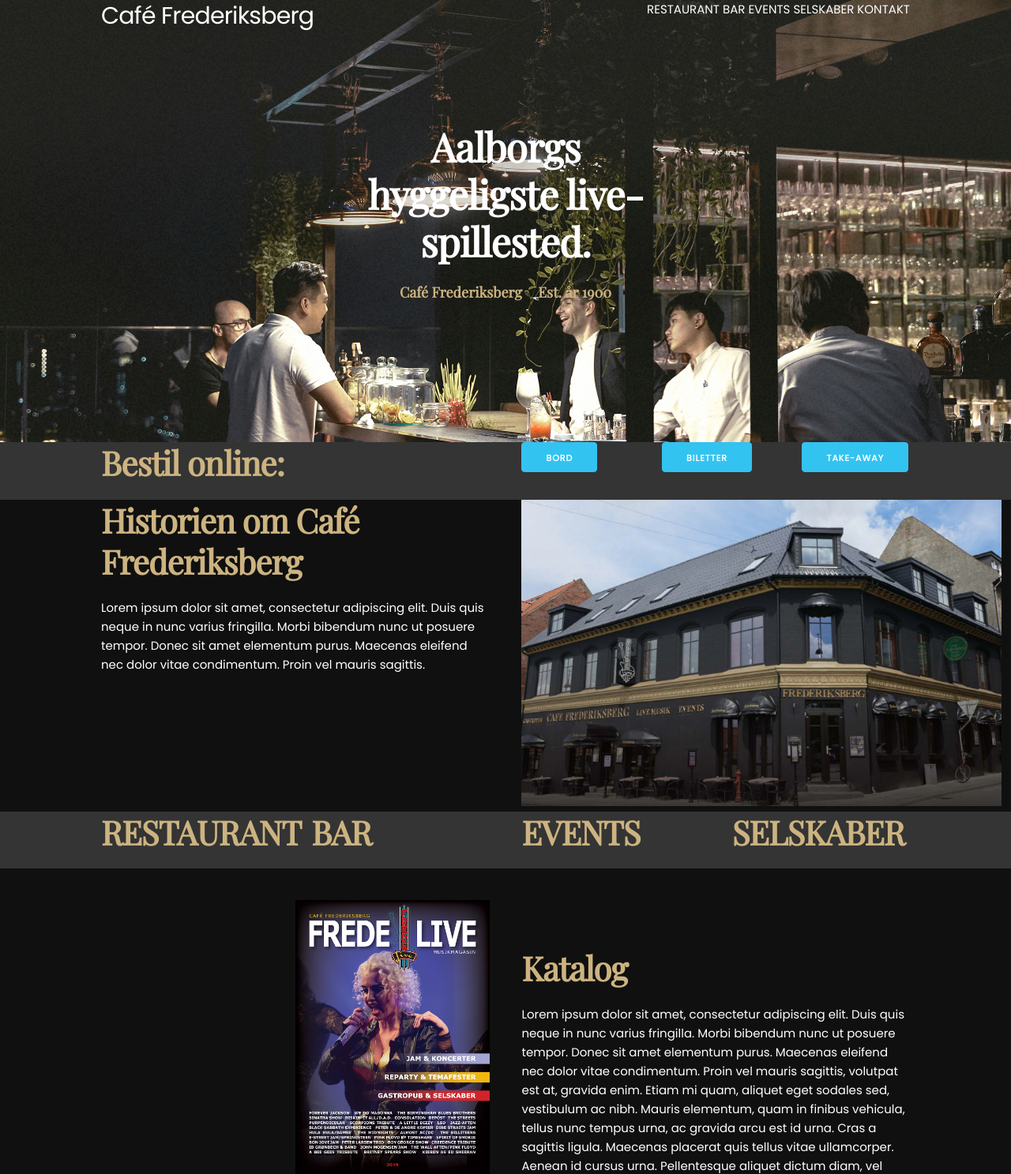
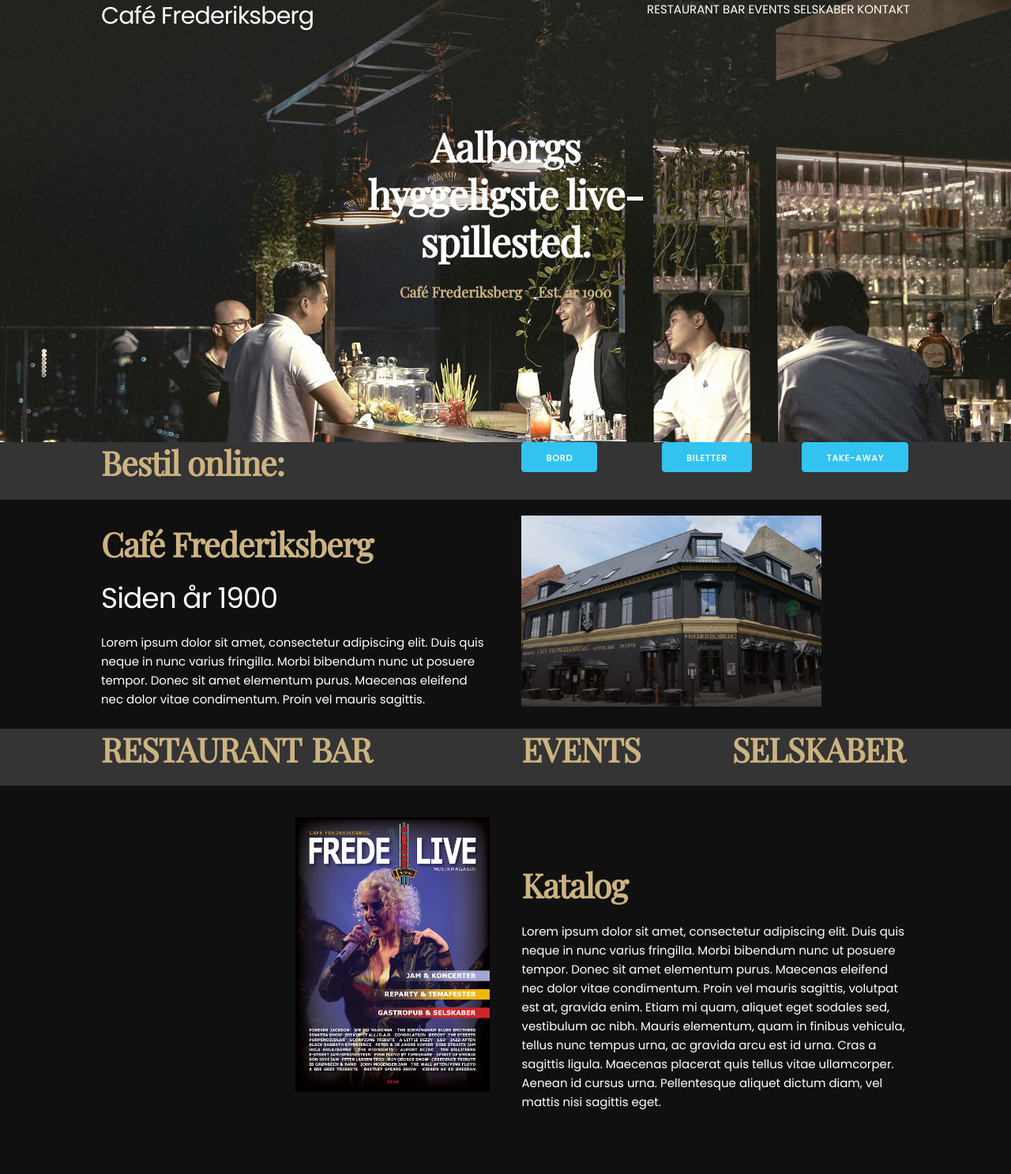
Before and after one commit to simoneliasen/cafefrederiksberg, a PHP site: page / in a window 1280 px wide. Shown: the top 1487 px of the page at 79% size. Run offline with PHP 8.4, Linux system fonts and the light colour scheme.

Commit message:
Introhistorie opdateret forside

```diff
--- a/css/stylesheet.css
+++ b/css/stylesheet.css
@@ -67,7 +67,7 @@ p {
   position: fixed; /* Set the navbar to fixed position */
   top: 0; /* Position the navbar at the top of the page */
   width: 100%;
-  z-index: 1;
+  z-index: 1;  /*puts header in front of content*/
   }
 .logo {
   display: inline;
@@ -107,6 +107,7 @@ p {
 /*..............................................D FOOTER */
 
 /*..............................................1 INDEX */
+
 .wrapper.onlineBestilling {
 background-color: #343434;
 }
@@ -115,10 +116,24 @@ background-color: #343434;
 }
 .introHistorie {
 background-color: #101010;
+margin-top: 2rem;
 }
+.six.columns.introHistorie {
+  margin-top: 1rem;
+}
+.six.columns.introHistorie > h2 {
+
+}
+#butikfront {
+  width: 38rem;
+  height: 24.25rem;
+}
+
 .indholdsoversigt {
   background-color: #343434;
 }
+
+
 .katalog {
 background-color: #101010;
 }
@@ -130,6 +145,8 @@ background-color: #101010;
   float: left;
   margin-top: 10rem;
 }
+
+
 .kommendeEvents {
 background-color: #101010;
 }
@@ -195,7 +212,7 @@ background-color: #1E1D20;
 .row.opening_info{
   background-color: #000;
 }
-.kontakt_info_buttons{
+.container_buttons{
   background-color: #1E1D20;
   width: 100%;
   height: 08rem;
@@ -223,25 +240,17 @@ background-color: #1E1D20;
   text-align: center;
 }
 
+.container-retter{
+  margin: 0% 25% 50% 25%;
+}
+
 .container-katagori{
   background-color: red;
   margin: 3% 0% 3% 0%;
 }
 
-.container-samletret{
-
-}
-
-.container-retter{
-  float: left;
-  width: 50%;
-  background-color: green;
-}
-
 .container-pris{
-float: right;
-width: 50%;
-background-color:yellow;
+  line-height: 50%;
 }
 
 .
--- a/index.php
+++ b/index.php
@@ -64,15 +64,16 @@
     <!--Indhold centreret i wrapper-->
     <div class="container introHistorie">
 
-      <div class="six columns">
-        <h2> Historien om Café Frederiksberg </h2>
+      <div class="six columns introHistorie">
+        <h2> Café Frederiksberg </h2>
+        <h3> Siden år 1900</h3>
         <p> Lorem ipsum dolor sit amet, consectetur adipiscing elit. Duis quis neque in nunc varius fringilla.
           Morbi bibendum nunc ut posuere tempor. Donec sit amet elementum purus. Maecenas eleifend nec dolor vitae condimentum.
           Proin vel mauris sagittis.</p>
       </div>
 
       <div class="six columns">
-        <img src="img/Butikfront.png">
+        <img src="img/Butikfront.png" id="butikfront">
       </div>
 
     </div>
```
